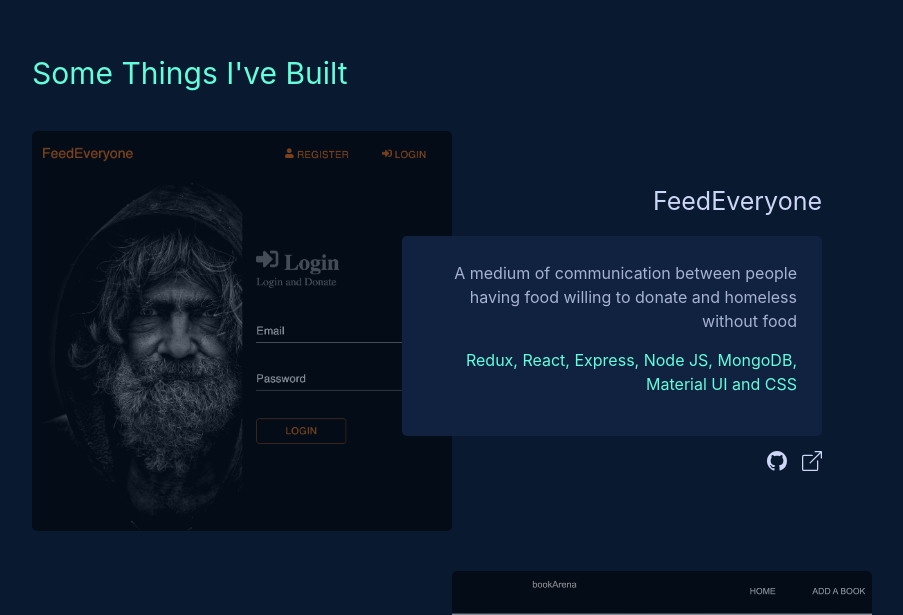
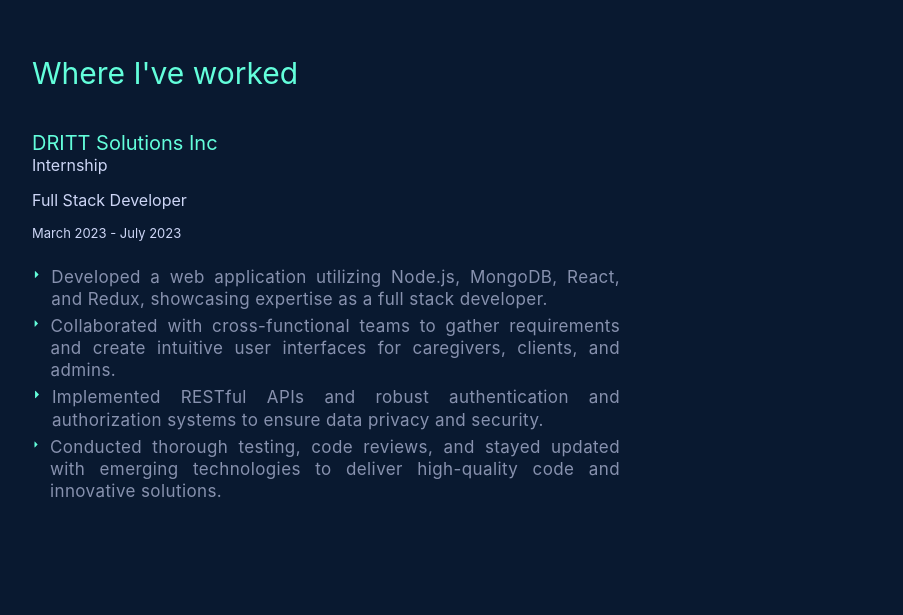
Before and after one commit to Minesh6684/react-portfolio, a React (Create React App) app: page / in a window 1280 px wide. Shown: the part 1585-2200 px from the top of the page, without its empty margins (188-1091 px from the left). Built offline with nearby package versions, Linux system fonts and the light colour scheme.

Commit message:
Added Experience section

```diff
--- a/src/App.js
+++ b/src/App.js
@@ -5,24 +5,24 @@ import Intro from "./components/Intro";
 import Header from "./components/Header";
 
 import { useState } from "react";
+import Experience from "./components/Experience";
 
 function App() {
+  const [classname, setClassName] = useState("");
 
-  const [classname, setClassName] = useState('')
-
-
-  let lastScrollY = window.pageYOffset
+  let lastScrollY = window.pageYOffset;
   window.addEventListener("scroll", () => {
-    const scrollY = window.pageYOffset
-    scrollY > lastScrollY ? setClassName('disappear'): setClassName('appear')
-    lastScrollY = scrollY
-  })
+    const scrollY = window.pageYOffset;
+    scrollY > lastScrollY ? setClassName("disappear") : setClassName("appear");
+    lastScrollY = scrollY;
+  });
 
   return (
     <div className="App">
-      <Header classname={classname}/>
+      <Header classname={classname} />
       <Intro />
       <About />
+      <Experience />
       <Work />
       <Footer />
     </div>
--- /dev/null
+++ b/src/components/Experience.js
@@ -0,0 +1,29 @@
+import ExperienceCard from "./ExperienceCard";
+
+const Experience = () => {
+  const experiences = [
+    {
+      company_name: "DRITT Solutions Inc",
+      experience_type: "Internship",
+      position: "Full Stack Developer",
+      timeline: "March 2023 - July 2023",
+      work: [
+        "Developed a web application utilizing Node.js, MongoDB, React, and Redux, showcasing expertise as a full stack developer.",
+        "Collaborated with cross-functional teams to gather requirements and create intuitive user interfaces for caregivers, clients, and admins.",
+        "Implemented RESTful APIs and robust authentication and authorization systems to ensure data privacy and security.",
+        "Conducted thorough testing, code reviews, and stayed updated with emerging technologies to deliver high-quality code and innovative solutions.",
+      ],
+      skills: ["Web Standards", "MongoDB", "React.js", "Node.js", "Redux.js"],
+    },
+  ];
+  return (
+    <div className="experience">
+      <p className="work_head">Where I've worked</p>
+      {experiences.map((experience) => (
+        <ExperienceCard key={experience.company_name} experience={experience} />
+      ))}
+    </div>
+  );
+};
+
+export default Experience;
--- /dev/null
+++ b/src/components/ExperienceCard.js
@@ -0,0 +1,39 @@
+import { VscTriangleRight } from "react-icons/vsc";
+
+const ExperienceCard = ({ experience }) => {
+  return (
+    <div className="experience-card-container">
+      <div className="experience-card-company">{experience.company_name}</div>
+      <div className="experience-card-description">
+        <p className="experience-card-experience-type">
+          {experience.experience_type}
+        </p>
+        <p className="experience-card-position">{experience.position}</p>
+        <p className="experience-card-timeline">{experience.timeline}</p>
+        <ul className="experience-card-work">
+          {experience.work.map((work) => (
+            <li key={work} className="experience-card-work-point">
+              <VscTriangleRight
+                style={{ color: "#63fedb", marginRight: "10px" }}
+              />
+              {work}
+            </li>
+          ))}
+        </ul>
+        {/* <ul className="experience-card-skills">
+          <p>Skills: </p>
+          {experience.skills.map((skill) => (
+            <li key={skill}>
+              <VscTriangleRight
+                style={{ color: "#63fedb", marginRight: "10px" }}
+              />
+              {skill}
+            </li>
+          ))}
+        </ul> */}
+      </div>
+    </div>
+  );
+};
+
+export default ExperienceCard;
--- a/src/components/Footer.js
+++ b/src/components/Footer.js
@@ -1,16 +1,30 @@
-import { FiGithub, FiLinkedin, FiMail } from "react-icons/fi"
+import { FiGithub, FiLinkedin, FiMail } from "react-icons/fi";
 
 const Footer = () => {
   return (
     <footer className="footer p-5 text-white text-center position-relative">
-        <div className="social-links">
-          <a href="https://github.com/Minesh6684" target='_blank' rel="noreferrer"><FiGithub /></a>
-          <a href="https://www.linkedin.com/in/minesh-tandel-5a66bb1b1/" target='_blank' rel="noreferrer"><FiLinkedin /></a>
-          <a href="mailto:minesh9174@gmail.com" target='_blank' rel="noreferrer"><FiMail /></a>
-        </div>
-        <p className="lead">Developed By Minesh Tandel &copy; 2022 </p>
+      <div className="social-links">
+        <a
+          href="https://github.com/Minesh6684"
+          target="_blank"
+          rel="noreferrer"
+        >
+          <FiGithub />
+        </a>
+        <a
+          href="https://www.linkedin.com/in/minesh-t-5a66bb1b1"
+          target="_blank"
+          rel="noreferrer"
+        >
+          <FiLinkedin />
+        </a>
+        <a href="mailto:minesh9174@gmail.com" target="_blank" rel="noreferrer">
+          <FiMail />
+        </a>
+      </div>
+      <p className="lead">Developed By Minesh Tandel &copy; 2022 </p>
     </footer>
-  )
-}
+  );
+};
 
-export default Footer
+export default Footer;
--- a/src/index.css
+++ b/src/index.css
@@ -1,3 +1,9 @@
+:root {
+  --font-sans: "Calibre", "Inter", "San Francisco", "SF Pro Text", -apple-system,
+    system-ui, sans-serif;
+  --font-mono: "SF Mono", "Fira Code", "Fira Mono", "Roboto Mono", monospace;
+}
+
 * {
   margin: 0;
   padding: 0;
@@ -14,10 +20,11 @@ html {
 
 body {
   background-color: #091930;
-  font-family: "Calibre","Inter","San Francisco","SF Pro Text",system-ui,sans-serif;
-
+  font-family: "Calibre", "Inter", "San Francisco", "SF Pro Text", system-ui,
+    sans-serif;
   max-width: 1200px;
   margin: 0 auto;
+  -webkit-font-smoothing: antialiased;
 }
 
 .header {
@@ -26,7 +33,7 @@ body {
   color: #63fedb;
   padding: 30px;
   font-size: 20px;
-  background-color:#091930;
+  background-color: #091930;
 
   position: sticky;
   z-index: 2;
@@ -67,7 +74,7 @@ body {
 
 .header-nav-links > li:hover {
   cursor: pointer;
-  color:#e9eeff;
+  color: #e9eeff;
 }
 
 .header-resume {
@@ -193,15 +200,58 @@ body {
   border-radius: 15px;
 }
 
-
-.work {
+.work,
+.experience {
   /* border: 1px solid red; */
   color: #cdd6f6;
   background-color: #091930;
   padding: 120px 0;
 }
 
-.work_head{
+.experience-card-container {
+  width: 70%;
+  margin: 0 auto;
+  /* display: flex; */
+  /* gap: 60px; */
+}
+
+.experience-card-description {
+  width: 70%;
+}
+
+.experience-card-company {
+  /* width: 30%; */
+  color: #63fedb;
+  font-size: 20px;
+}
+
+.experience-card-work {
+  margin-top: 25px;
+  align-items: center;
+  display: flex;
+  flex-direction: column;
+  gap: 5px;
+}
+
+.experience-card-timeline {
+  font-size: 13px;
+}
+
+.experience-card-description > p {
+  margin-bottom: 15px;
+}
+
+.experience-card-work-point {
+  display: flex;
+  color: #8791ae;
+  text-align: justify;
+  font-size: 17px;
+  letter-spacing: 0.4px;
+  line-height: 1.3;
+  /* font-family: var(--font-sans); */
+}
+
+.work_head {
   width: 70%;
   margin: 0 auto;
   margin-bottom: 40px;
@@ -222,7 +272,7 @@ body {
 }
 
 .work_image1 {
-  background-image: url('./img/FeedEveryone.png');
+  background-image: url("./img/FeedEveryone.png");
   background-repeat: no-repeat;
   background-size: cover;
   /* height: 400px; */
@@ -232,7 +282,7 @@ body {
 }
 
 .work_image2 {
-  background-image: url('./img/bookArena.png');
+  background-image: url("./img/bookArena.png");
   background-repeat: no-repeat;
   background-size: cover;
   /* height: 400px; */
@@ -242,7 +292,7 @@ body {
 }
 
 .work_image3 {
-  background-image: url('./img/FishOn.png');
+  background-image: url("./img/FishOn.png");
   background-repeat: no-repeat;
   background-size: cover;
   /* height: 400px; */
@@ -252,7 +302,7 @@ body {
 }
 
 .work_image4 {
-  background-image: url('./img/ttt.png');
+  background-image: url("./img/ttt.png");
   background-repeat: no-repeat;
   background-size: contain;
   /* height: 400px; */
@@ -261,12 +311,16 @@ body {
   opacity: 0.5;
 }
 
-.work_image1:hover, .work_image2:hover, .work_image3:hover, .work_image4:hover {
+.work_image1:hover,
+.work_image2:hover,
+.work_image3:hover,
+.work_image4:hover {
   opacity: 1;
   transition: opacity 0.5s;
 }
 
-.work_details, .work_details_reverse {
+.work_details,
+.work_details_reverse {
   color: #cdd6f6;
   width: 50%;
 }
@@ -317,7 +371,7 @@ body {
   margin-top: 20px;
 }
 
-.github_link{
+.github_link {
   padding-right: 15px;
 }
 .work_links {
@@ -331,10 +385,11 @@ body {
 
 .work_title {
   font-size: 25px;
-  color: #cdd6f6
+  color: #cdd6f6;
 }
 
-.work_title:hover, .bi:hover {
+.work_title:hover,
+.bi:hover {
   color: #63fedb;
 }
 
@@ -352,7 +407,6 @@ body {
   height: 100%;
 }
 
-
 .other_work {
   display: flex;
   justify-content: center;
@@ -369,7 +423,7 @@ body {
   border-radius: 5px;
 }
 
-a{
+a {
   text-decoration: none;
 }
 
@@ -395,9 +449,7 @@ a{
   color: #63fedb;
 }
 
-
 @media only screen and (max-width: 960px) and (min-width: 751px) {
-
   .intro {
     width: 85%;
   }
@@ -435,7 +487,16 @@ a{
     margin-top: 40px;
   }
 
-  .work_container, .work_head {
+  .experience-card-container {
+    width: 80%;
+  }
+
+  .experience-card-description {
+    width: 100%;
+  }
+
+  .work_container,
+  .work_head {
     width: 80%;
     margin: 0 auto;
     margin-bottom: 25px;
@@ -449,7 +510,6 @@ a{
 }
 
 @media only screen and (max-width: 750px) and (min-width: 611px) {
-
   .intro {
     width: 87%;
   }
@@ -489,11 +549,22 @@ a{
     margin-top: 40px;
   }
 
-  .work_image1, .work_image2, .work_image3, .work_image4 {
+  .experience-card-container {
+    width: 90%;
+  }
+
+  .experience-card-description {
+    width: 100%;
+  }
+
+  .work_image1,
+  .work_image2,
+  .work_image3,
+  .work_image4 {
     display: none;
   }
 
-  .work_details{
+  .work_details {
     left: 0;
     width: 100%;
     border-radius: 10px;
@@ -509,8 +580,7 @@ a{
   }
 }
 
-@media only screen and (max-width: 610px){
-
+@media only screen and (max-width: 610px) {
   .prevent-body-scroll {
     position: fixed;
   }
@@ -653,13 +723,24 @@ a{
     width: 100%;
   }
 
+  .experience-card-container {
+    width: 90%;
+  }
+
+  .experience-card-description {
+    width: 100%;
+  }
+
   .work_card {
     width: 90%;
     margin: 0 auto;
     margin-top: 30px;
   }
 
-  .work_image1, .work_image2, .work_image3, .work_image4 {
+  .work_image1,
+  .work_image2,
+  .work_image3,
+  .work_image4 {
     width: 100%;
     display: none;
   }
```
Lines whose indentation alone changed are shown as unchanged.
